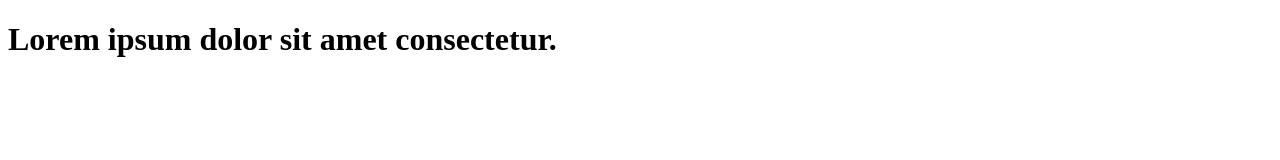
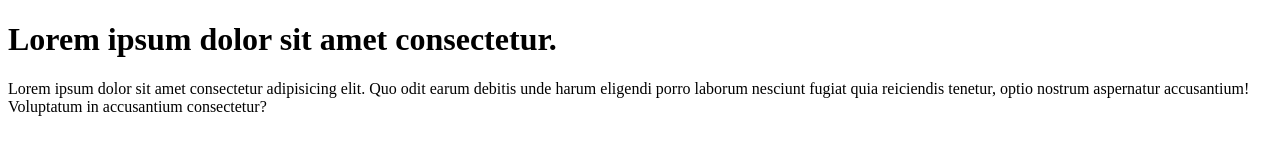
Before and after one commit to Arshad20453/learning-git, a plain HTML site: page index.html in a window 1280 px wide. Drawn offline with Linux system fonts and the light colour scheme.

Commit message:
add paragraph to code

```diff
--- a/index.html
+++ b/index.html
@@ -7,5 +7,6 @@
 </head>
 <body>
     <h1>Lorem ipsum dolor sit amet consectetur.</h1>
+    <p>Lorem ipsum dolor sit amet consectetur adipisicing elit. Quo odit earum debitis unde harum eligendi porro laborum nesciunt fugiat quia reiciendis tenetur, optio nostrum aspernatur accusantium! Voluptatum in accusantium consectetur?</p>
 </body>
 </html>
```
